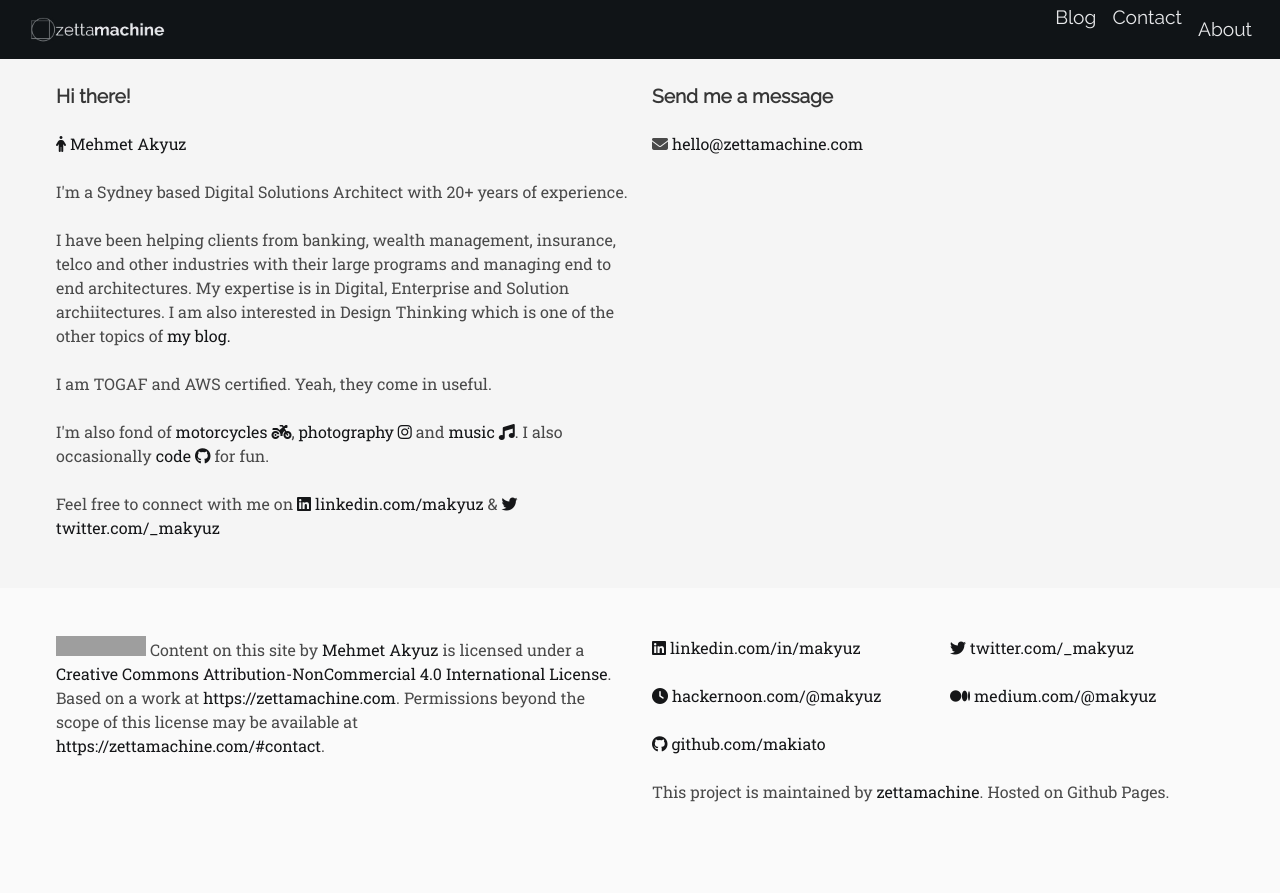
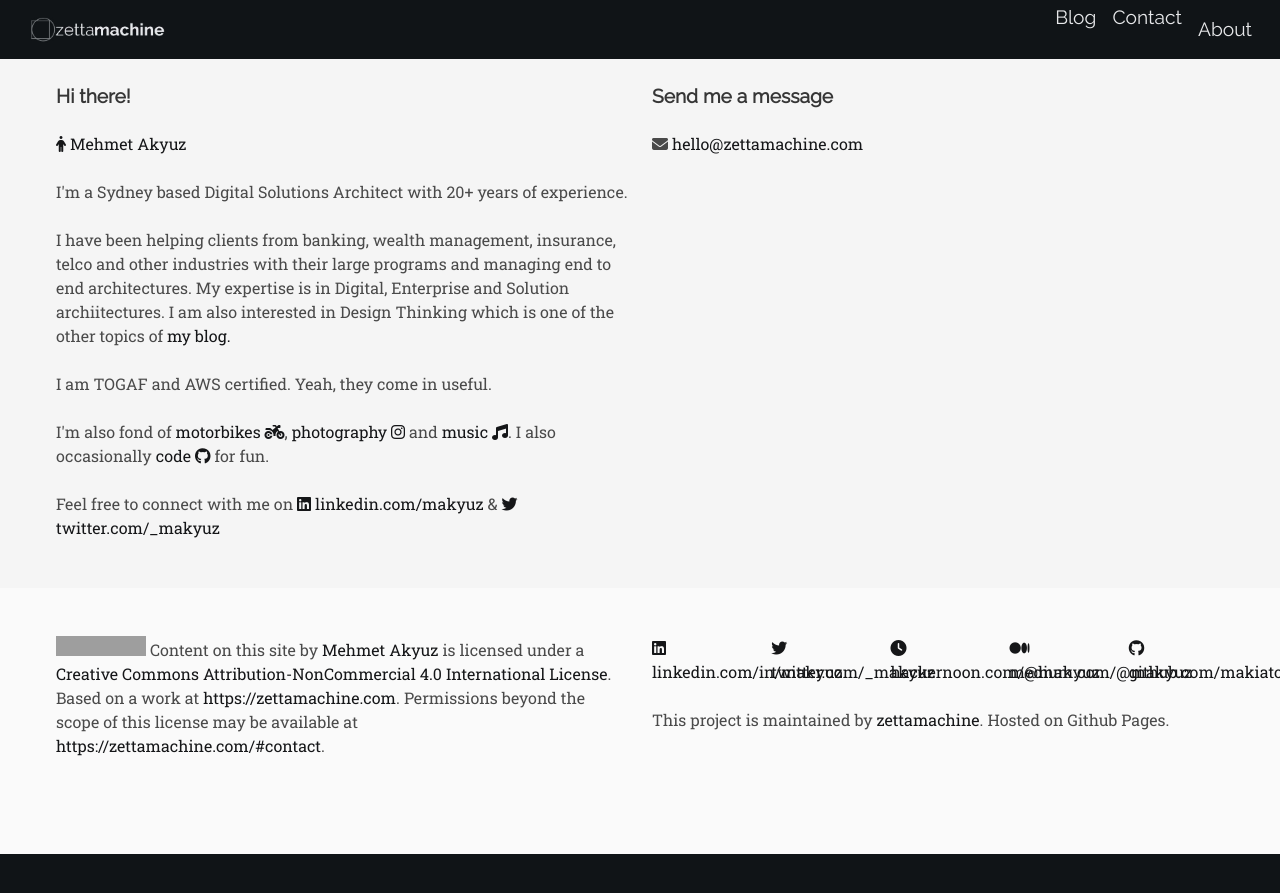
Before and after one commit to zettamachine/makiato.github.io, a Jekyll site: the page built from index.html, in a window 1280 px wide and 900 px high, scrolled down 900 px. Shown: the top 893 px of the window. Built offline with Jekyll 4.4.1, drawn with Linux system fonts in a browser that asks for light colours; nearby versions of some CDN libraries; the list of posts is cut into pages by our own code; after the commit the page ends 1754 px from its top, so only the background shows below that; grey boxes are pictures that could not be loaded.

Commit message:
Footer updates

```diff
--- a/_includes/about.html
+++ b/_includes/about.html
@@ -3,7 +3,7 @@
 <p class="content">I have been helping clients from banking, wealth management, insurance, telco and other industries with their large programs and managing end to end architectures. My expertise is in Digital, Enterprise and Solution archiitectures. I am also interested in Design Thinking which is one of the other topics of <a href="{{ site.url }}/blog">my blog.</a></p>
 <p class="content">I am TOGAF and AWS certified. Yeah, they come in useful.</p>
 <p class="content">I'm also fond of
-    <a href="https://www.instagram.com/p/B5zi1_onZch/?utm_source=ig_web_copy_link">motorcycles <i class="fas fa-motorcycle"></i></a>,
+    <a href="https://www.instagram.com/p/B5zi1_onZch/?utm_source=ig_web_copy_link">motorbikes <i class="fas fa-motorcycle"></i></a>,
     <a href="https://www.instagram.com/mak100/">photography <i class="fab fa-instagram"></i></a> and
     <a href="https://www.last.fm/user/mak100">music <i class="fas fa-music"></i></a>.
     I also occasionally <a href="https://github.com/makiato">code <i class="fab fa-github"></i></a> for fun.
--- a/_includes/footer.html
+++ b/_includes/footer.html
@@ -11,27 +11,27 @@
             </div>
             <div class="column is-half">
                 <div class="columns is-multiline">
-                    <div class="column is-pulled-left">
+                    <div class="column is-one-fifth">
                         <a href="https://linkedin.com/in/makyuz">
                             <i class="fab fa-linkedin"></i> linkedin.com/in/makyuz
                         </a>
                     </div>
-                    <div class="column is-pulled-left">
+                    <div class="column is-one-fifth">
                         <a href="https://twitter.com/_makyuz">
                             <i class="fab fa-twitter"></i> twitter.com/_makyuz
                         </a>
                     </div>
-                    <div class="column is-pulled-left">
+                    <div class="column is-one-fifth">
                         <a href="http://hackernoon.com/@makyuz">
                             <i class="fas fa-clock"></i> hackernoon.com/@makyuz
                         </a>
                     </div>
-                    <div class="column is-pulled-left">
+                    <div class="column is-one-fifth">
                         <a href="https://medium.com/@makyuz">
                             <i class="fab fa-medium"></i> medium.com/@makyuz
                         </a>
                     </div>
-                    <div class="column is-pulled-left">
+                    <div class="column is-one-fifth">
                         <a href="https://github.com/makiato">
                             <i class="fab fa-github"></i> github.com/makiato
                         </a>
```
